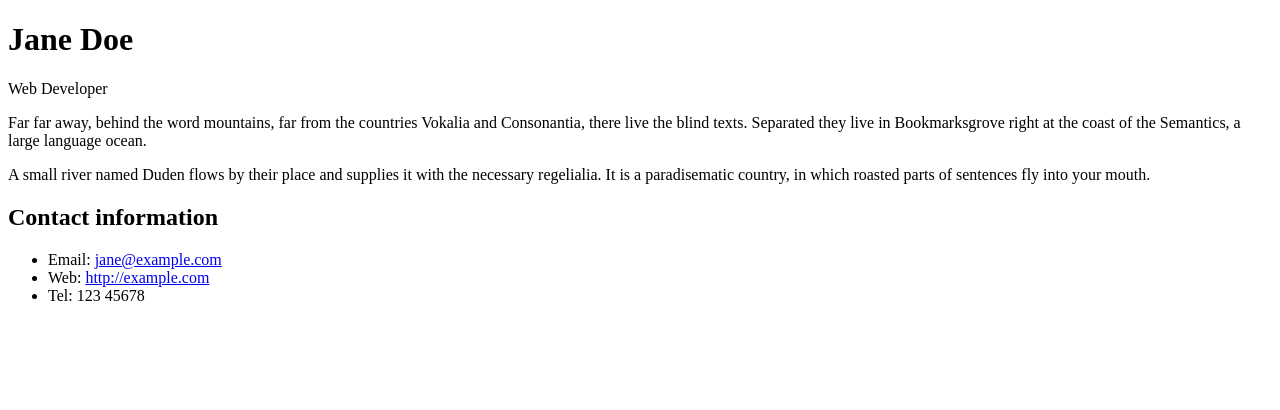
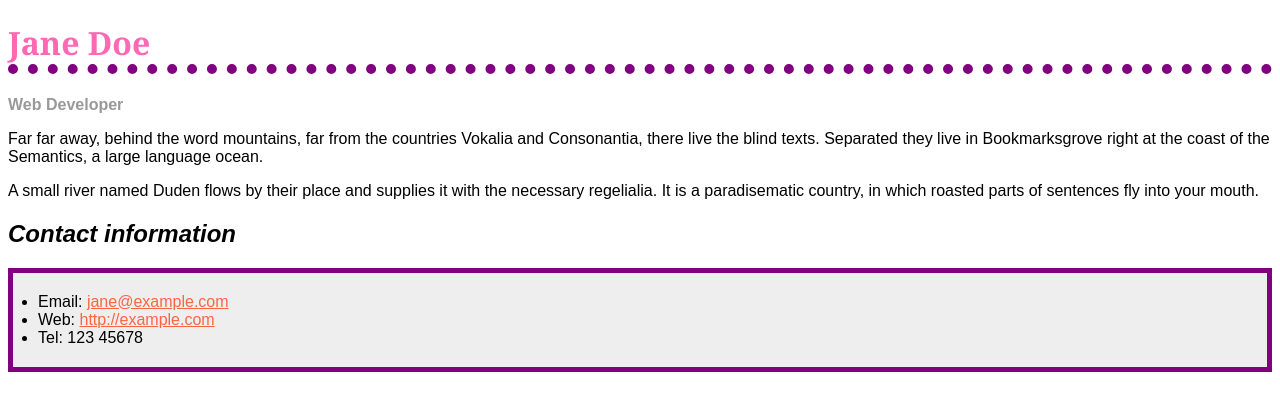
Before and after one commit to Rudra1385/Rudra1385.github.io, a plain HTML site: page lab3/part1/index.html in a window 1280 px wide. Drawn offline with Linux system fonts and the light colour scheme.

Commit message:
lab3/part1/index file
Added the css style in html code , title section, body tag and closing html tag.

```diff
--- a/lab3/part1/index.html
+++ b/lab3/part1/index.html
@@ -2,7 +2,47 @@
 <html lang="en">
 <head>
   <meta charset="UTF-8">
+<title>Jane Doe Bio</title>
+  <style>
+    body {
+      font-family: Arial, Helvetica, sans-serif;
+    }
+
+    h1 {
+      color: hotpink;
+      font-size: 2em;
+      font-family: Georgia, "Times New Roman", Times, serif;
+      border-bottom: 10px dotted purple;
+    }
+
+    h2 {
+      font-size: 1.5em;
+      font-style: italic;
+    }
+
+    .job-title {
+      color: #999999;
+      font-weight: bold;
+    }
+
+    ul {
+      background-color: #eeeeee;
+      border: 5px solid purple;
+      padding: 20px 25px;
+    }
+
+    a:link,
+    a:visited {
+      color: #fb6542;
+    }
+
+    a:hover {
+      color: green;
+      text-decoration: none;
+    }
+  </style>
 </head>
+<body>
 <!--
     Name: Rudra Chauhan
     File: index.html
@@ -29,3 +69,5 @@
   <li>Web: <a href="http://example.com">http://example.com</a></li>
   <li>Tel: 123 45678</li>
 </ul>
+</body>
+</html>
```
